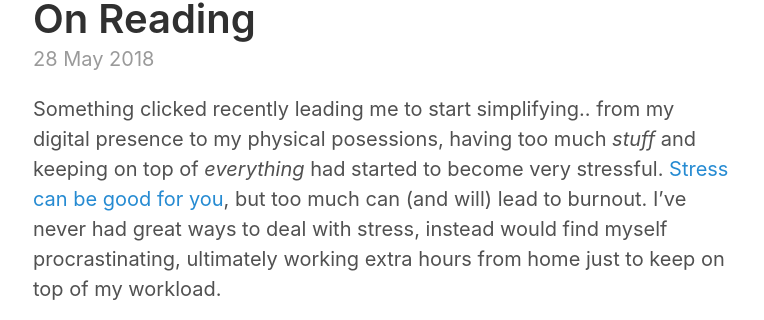
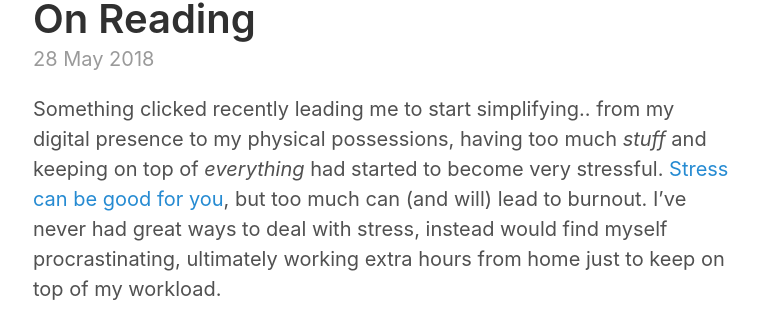
Before and after one commit to teejayen/teejayen.github.io, a Jekyll site: the page built from _posts/2018-05-28-on-reading.md, in a window 1280 px wide. Shown: the part 137-457 px from the top of the page, without its empty margins (257-1021 px from the left). Built offline with Jekyll 4.4.1, drawn with Linux system fonts in a browser that asks for light colours.

Commit message:
removed site.tagline from title, and fixed up favicon

```diff
--- a/_includes/head.html
+++ b/_includes/head.html
@@ -4,13 +4,13 @@
 
   <title>
     {% if page.title == "Home" %}
-      {{ site.title }} &middot; {{ site.tagline }}
+      {{ site.title }}
     {% else %}
       {{ page.title }} &middot; {{ site.title }}
     {% endif %}
   </title>
 
   <link rel="stylesheet" href="{{ site.baseurl }}/styles.css">
-  <link rel="shortcut icon" href="{{ site.baseurl }}/}/assets/images/tim.png">
+  <link rel="shortcut icon" href="{{ site.baseurl }}/assets/images/tim.png">
   <link rel="alternate" type="application/atom+xml" title="{{ site.title }}" href="{{ site.baseurl }}/atom.xml">
 </head>
--- a/_posts/2018-05-28-on-reading.md
+++ b/_posts/2018-05-28-on-reading.md
@@ -3,7 +3,7 @@
 title:  "On Reading"
 date:   2018-05-28 23:48:00 +1000
 ---
-Something clicked recently leading me to start simplifying.. from my digital presence to my physical posessions, having too much *stuff* and keeping on top of *everything* had started to become very stressful. [Stress can be good for you](http://news.berkeley.edu/2013/04/16/researchers-find-out-why-some-stress-is-good-for-you/), but too much can (and will) lead to burnout. I've never had great ways to deal with stress, instead would find myself procrastinating, ultimately working extra hours from home just to keep on top of my workload.
+Something clicked recently leading me to start simplifying.. from my digital presence to my physical possessions, having too much *stuff* and keeping on top of *everything* had started to become very stressful. [Stress can be good for you](http://news.berkeley.edu/2013/04/16/researchers-find-out-why-some-stress-is-good-for-you/), but too much can (and will) lead to burnout. I've never had great ways to deal with stress, instead would find myself procrastinating, ultimately working extra hours from home just to keep on top of my workload.
 
 >"Reading was proved:
 >- 68% better at reducing stress levels than listening to music;
```
